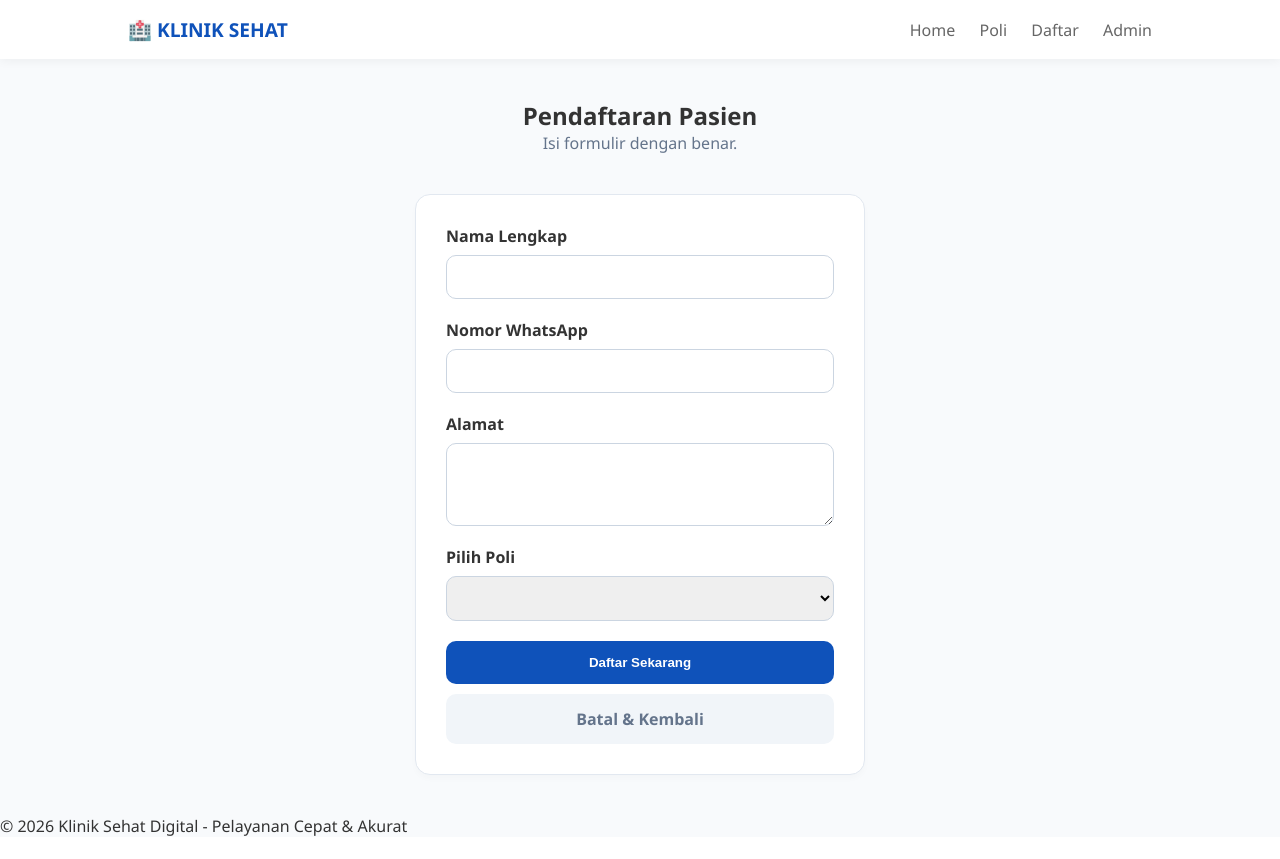
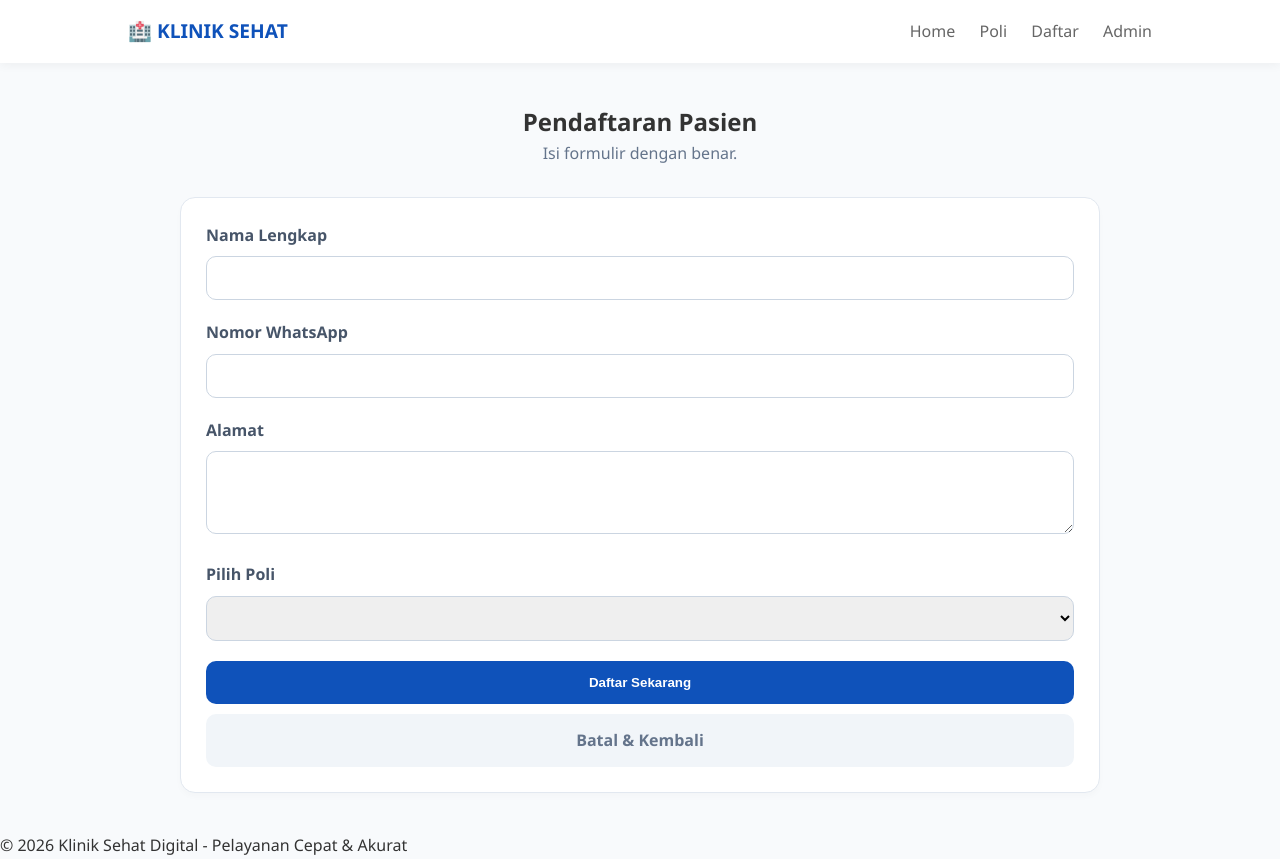
Before and after one commit to andika9108/klinik.app, a PHP site: page /modules/antrean/tambah.php in a window 1280 px wide. Before the commit the page ends 836 px from the top, so only its background shows below. Run offline with PHP 8.4, Linux system fonts and the light colour scheme; data that the repository does not hold is empty.

Commit message:
Update style.css

```diff
--- a/assets/css/style.css
+++ b/assets/css/style.css
@@ -1,12 +1,14 @@
-/* Reset & Font */
+/* 1. RESET & BASE */
 * { box-sizing: border-box; margin: 0; padding: 0; }
+
 body {
-    font-family: 'Segoe UI', sans-serif;
+    font-family: 'Segoe UI', Tahoma, Geneva, Verdana, sans-serif;
     background-color: #f8fafc;
     color: #333;
+    line-height: 1.6;
 }
 
-/* Navbar (Biar gak ancur lagi) */
+/* 2. NAVBAR */
 .navbar {
     background: #ffffff;
     padding: 1rem 10%;
@@ -14,41 +16,96 @@ body {
     justify-content: space-between;
     align-items: center;
     box-shadow: 0 2px 10px rgba(0,0,0,0.05);
+    position: sticky;
+    top: 0;
+    z-index: 1000;
 }
 .nav-brand { font-weight: bold; color: #0f52ba; font-size: 1.2rem; text-decoration: none; }
 .nav-links a { color: #666; text-decoration: none; margin-left: 20px; font-weight: 500; }
+.nav-links a:hover { color: #0f52ba; }
 
-/* Dashboard & Container */
-.container { max-width: 1000px; margin: 40px auto; padding: 0 20px; text-align: center; }
+/* 3. LAYOUT & CARD */
+.container { max-width: 1000px; margin: 40px auto; padding: 0 20px; }
 
-/* Form Card (Sesuai yang abang suka) */
-.form-container { max-width: 450px; margin: 40px auto; text-align: left; }
 .card {
-    background: white; padding: 30px; border-radius: 15px;
-    border: 1px solid #e2e8f0; box-shadow: 0 4px 6px rgba(0,0,0,0.02);
+    background: white;
+    padding: 25px;
+    border-radius: 15px;
+    border: 1px solid #e2e8f0;
+    box-shadow: 0 4px 6px rgba(0,0,0,0.02);
+    margin-bottom: 20px;
 }
 
-/* Label & Input (Tegak Lurus & Berjarak) */
-.form-group { margin-bottom: 20px; display: block; }
+/* 4. FORM STYLING */
+.form-group { margin-bottom: 20px; text-align: left; }
 .form-group label {
-    display: block !important;
+    display: block;
     font-weight: 600;
     margin-bottom: 8px;
+    color: #475569;
 }
 input, select, textarea {
-    width: 100% !important;
+    width: 100%;
     padding: 12px;
     border: 1px solid #cbd5e1;
     border-radius: 10px;
     font-size: 1rem;
-    display: block;
+    transition: border-color 0.2s;
 }
+input:focus { outline: none; border-color: #0f52ba; }
 
-/* Tombol Statis (Gak bakal goyang/timbul) */
+/* 5. TOMBOL (SOLID) */
 .btn {
-    display: block; width: 100%; padding: 14px; border-radius: 10px;
-    font-weight: 600; text-align: center; cursor: pointer;
-    border: none; text-decoration: none; transition: none; transform: none !important;
+    display: inline-block;
+    width: 100%;
+    padding: 14px;
+    border-radius: 10px;
+    font-weight: 600;
+    text-align: center;
+    cursor: pointer;
+    border: none;
+    text-decoration: none;
 }
 .btn-primary { background: #0f52ba; color: white; }
 .btn-outline { background: #f1f5f9; color: #64748b; margin-top: 10px; }
+
+/* 6. CHAT MONITOR (PRO VERSION) */
+.chat-monitor {
+    height: 400px;
+    overflow-y: auto;
+    display: flex;
+    flex-direction: column;
+    gap: 12px;
+    padding: 20px;
+    background: #fdfdfd; /* Warna background chat lebih soft */
+}
+
+/* Bikin Scrollbar biar cantik di Chrome/Edge */
+.chat-monitor::-webkit-scrollbar { width: 6px; }
+.chat-monitor::-webkit-scrollbar-track { background: #f1f1f1; }
+.chat-monitor::-webkit-scrollbar-thumb { background: #cbd5e1; border-radius: 10px; }
+
+/* Bubble Chat */
+.bubble {
+    max-width: 80%;
+    padding: 12px 16px;
+    border-radius: 15px;
+    font-size: 0.95rem;
+    position: relative;
+    word-wrap: break-word;
+}
+
+.bubble-admin {
+    align-self: flex-end;
+    background: #0f52ba;
+    color: white;
+    border-bottom-right-radius: 2px;
+}
+
+.bubble-other {
+    align-self: flex-start;
+    background: #f1f5f9;
+    border: 1px solid #e2e8f0;
+    color: #1e293b;
+    border-bottom-left-radius: 2px;
+}
```
